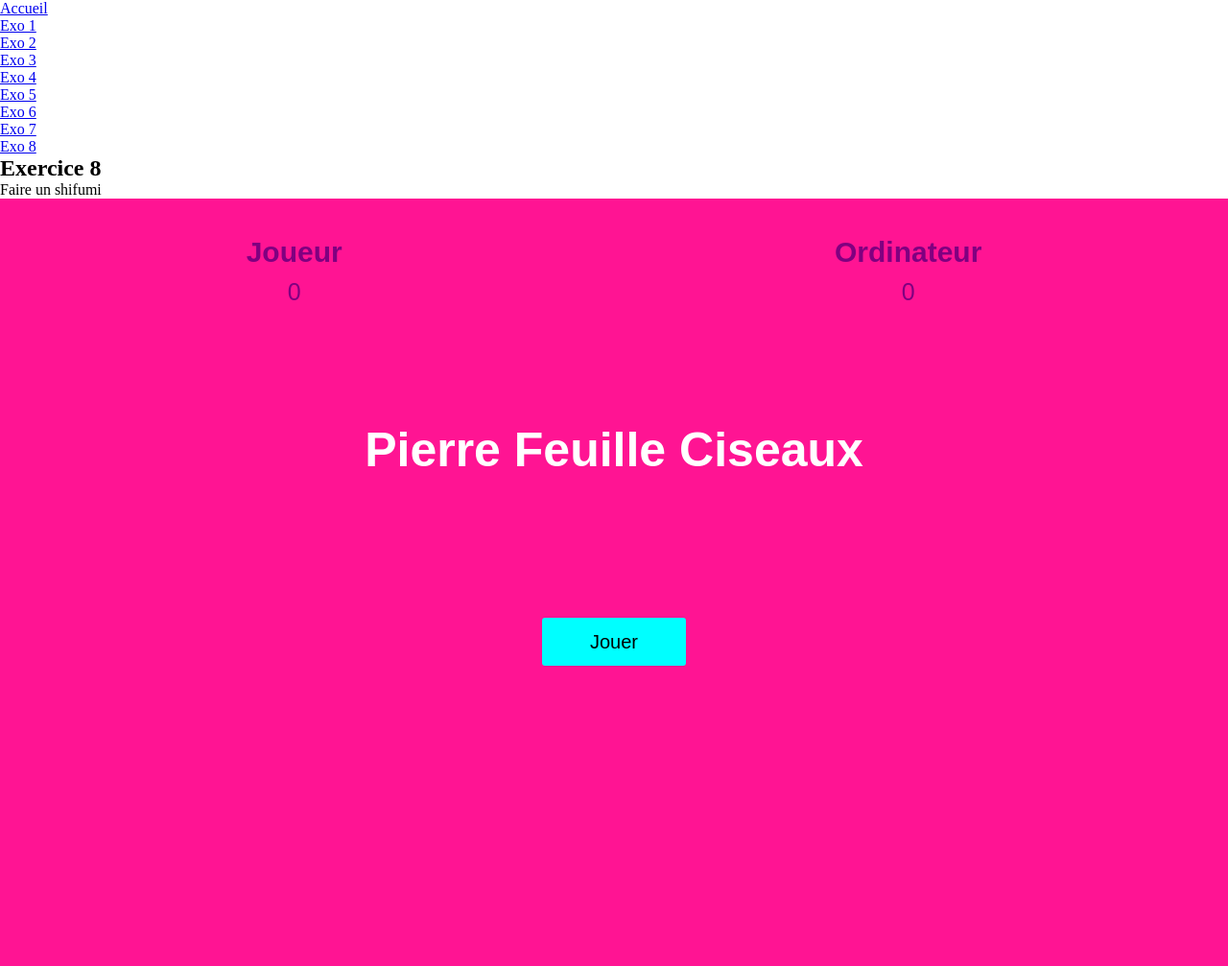
After one commit to poherYann/stage_js, a PHP site: page /stage_js/exercice_javascript/exerciceHuit.php in a window 1280 px wide. The commit adds this page. Shown: the whole page at 96% size. Run offline with PHP 8.4, Linux system fonts and the light colour scheme; some libraries are stand-ins or nearby versions.

Commit message:
after many tries i decided to follow a tutorial : https://www.youtube.com/watch?v=qWPtKtYEsN4

```diff
--- a/asset/css/style.css
+++ b/asset/css/style.css
@@ -109,3 +109,89 @@ img
     border-radius: 100px;
     position: relative;
 }
+/*CSS SHIFUMI*/
+* {
+    margin: 0;
+    padding: 0;
+    box-sizing: border-box;
+}
+section {
+    height: 100vh;
+    background-color: deeppink;
+    font-family: sans-serif;
+
+}
+.score
+{
+    color: purple;
+    height: 20vh;
+    display: flex;
+    justify-content: space-around;
+    align-items: center;
+}
+.score h2
+{
+    font-size: 30px;
+}
+.score p {
+    text-align: center;
+    padding: 10px;
+    font-size: 25px;
+}
+
+.intro {
+    color: white;
+    height: 50vh;
+    display: flex;
+    flex-direction: column;
+    align-items: center;
+    justify-content: space-around;
+    transition: opacity 0.5s ease;
+}
+.intro h1
+{
+    font-size: 50px;
+}
+.intro button,
+.match button
+{
+    width: 150px;
+    height: 50px;
+    background: none;
+    border: none;
+    color: black;
+    font-size: 20px;
+    background: aqua;
+    border-radius: 3px;
+    cursor: pointer;
+}
+.match{
+    position: absolute ;
+    top: 50%;
+    left: 50%;
+    transform: translate(-50%, -50%);
+    transition: opacity 0.5s ease 0.5s;
+}
+.winner{
+    color: black ;
+    text-align: center;
+    font-size: 50px;
+}
+.choix,
+.options{
+    display: flex;
+    justify-content: space-around;
+    align-items: center;
+}
+.choix-joueur
+{
+    transform: rotateY(180deg);
+}
+div.fadeOut{
+    opacity: 0;
+    pointer-events: none;
+}
+div.fadeIn{
+    opacity: 1;
+    pointer-events: all;
+}
--- /dev/null
+++ b/asset/js/exo8.js
@@ -0,0 +1,110 @@
+const game = ()=> {
+    let pScore = 0;
+    let cScore = 0;
+
+    // start the game
+    const startGame = () =>{
+        const playBtn = document.querySelector('.intro button');
+        const introScreen = document.querySelector('.intro');
+        const match = document.querySelector('.match');
+
+        playBtn.addEventListener('click', () =>{
+            introScreen.classList.add("fadeOut");
+            match.classList.add("fadeIn");
+        });
+    };
+    // play match
+    const playMatch = () => {
+        const options = document.querySelectorAll('.options button');
+        const mainJoueur = document.querySelector('.choix-joueur');
+        const mainOrdinateur = document.querySelector('.choix-ordinateur');
+        // options de l'ordi
+        const computerOptions = ['pierre', 'feuille', 'ciseaux'];
+
+        options.forEach((options)=>{
+            options.addEventListener('click', function(){
+                // computer choice
+                const computerNumber = Math.floor(Math.random() * 3);
+                /*console.log(computerNumber);*/
+                const computerChoice = computerOptions[computerNumber];
+                /*console.log(computerChoice);*/
+                // c'est ici qu'on compare les mains
+                comparerChoix(this.textContent, computerChoice);
+                // maj images
+              /*  mainJoueur.src = '../asset/img/${this.textContent}.pgn';
+                mainOrdinateur.src = '../asset/img/${computerChoice}.pgn';*/
+
+
+
+            });
+        });
+    };
+
+    const updateScore = () => {
+        const playerScore = document.querySelector('.joueur-score p');
+        const computerScore = document.querySelector('.ordi-score p');
+        playerScore.textContent = pScore;
+        computerScore.textContent = cScore;
+
+    };
+
+
+    const comparerChoix = (playerChoice, computerChoice) => {
+        const winner = document.querySelector('.winner');
+        // d'abord l'égalité
+        if (playerChoice === computerChoice){
+            winner.textContent = "Egalité !";
+
+            return;
+        }
+        // la pierre
+        if (playerChoice === 'pierre'){
+            if (computerChoice === 'ciseaux'){
+                winner.textContent = 'Vous avez gagné'
+                pScore++;
+                updateScore();
+                return;
+            } else {
+                winner.textContent = 'Ordinateur vous a battu'
+                cScore++;
+                updateScore();
+                return;
+            }
+        }
+        // feuille
+        if (playerChoice === 'feuille'){
+            if (computerChoice === 'pierre'){
+                winner.textContent = 'Vous avez gagné'
+                pScore++;
+                updateScore();
+                return;
+            } else {
+                winner.textContent = 'Ordinateur vous a battu'
+                cScore++;
+                updateScore();
+                return;
+            }
+        }
+        // ciseau
+        if (playerChoice === 'ciseaux'){
+            if (computerChoice === 'feuille'){
+                winner.textContent = 'Vous avez gagné'
+                pScore++;
+                updateScore();
+                return;
+            } else {
+                winner.textContent = 'Ordinateur vous a battu'
+                cScore++;
+                updateScore();
+                return;
+            }
+        }
+    }
+
+    // appel la function
+    startGame();
+    playMatch();
+    updateScore();
+};
+// start la function game
+game();
--- /dev/null
+++ b/exercice_javascript/exerciceHuit.php
@@ -0,0 +1,56 @@
+<?php
+include('../inc/header.php');
+?>
+
+<h2>Exercice 8</h2>
+<p>Faire un shifumi</p>
+
+<section class="jeu">
+    <div class="score">
+        <div class="joueur-score">
+            <h2>Joueur</h2>
+            <p>0</p>
+        </div>
+        <div class="ordi-score"  >
+            <h2>Ordinateur</h2>
+            <p>0</p>
+        </div>
+    </div>
+
+    <div class="intro">
+        <h1>Pierre Feuille Ciseaux</h1>
+        <button>Jouer</button>
+    </div>
+    <div class="match fadeOut">
+      <h2 class="winner">Faites votre choix</h2>
+        <div class="choix">
+            <img class="choix-joueur" src="../asset/img/pierre.png" alt="">
+            <img class="choix-ordinateur" src="../asset/img/pierre.png" alt="">
+        </div>
+        <div class="options">
+            <button class="pierre">pierre</button>
+            <button class="feuille">feuille</button>
+            <button class="ciseaux">ciseaux</button>
+
+        </div>
+    </div>
+</section>
+
+
+
+<footer>
+    <script src="https://code.jquery.com/jquery-3.5.1.min.js" integrity="sha256-9/aliU8dGd2tb6OSsuzixeV4y/faTqgFtohetphbbj0=" crossorigin="anonymous"></script>
+    <script
+        src="https://code.jquery.com/ui/1.12.1/jquery-ui.min.js"
+        integrity="sha256-VazP97ZCwtekAsvgPBSUwPFKdrwD3unUfSGVYrahUqU="
+        crossorigin="anonymous">
+
+    </script>
+
+
+    <script src="../asset/js/exo8.js">
+    </script>
+
+    </body>
+    </html>
+</footer>
--- a/inc/header.php
+++ b/inc/header.php
@@ -17,6 +17,7 @@
             <li><a href="http://localhost/stage_js/exercice_javascript/exerciceCinq.php">Exo 5</a></li>
             <li><a href="http://localhost/stage_js/exercice_javascript/exerciceSix.php">Exo 6</a></li>
             <li><a href="http://localhost/stage_js/exercice_javascript/exerciceSept.php">Exo 7</a></li>
+            <li><a href="http://localhost/stage_js/exercice_javascript/exerciceHuit.php">Exo 8</a></li>
         </ul>
     </nav>
 </header>
```
Also changed, not shown: asset/img/ciseau.png (added), asset/img/feuille.png (added), asset/img/pierre.png (added).
